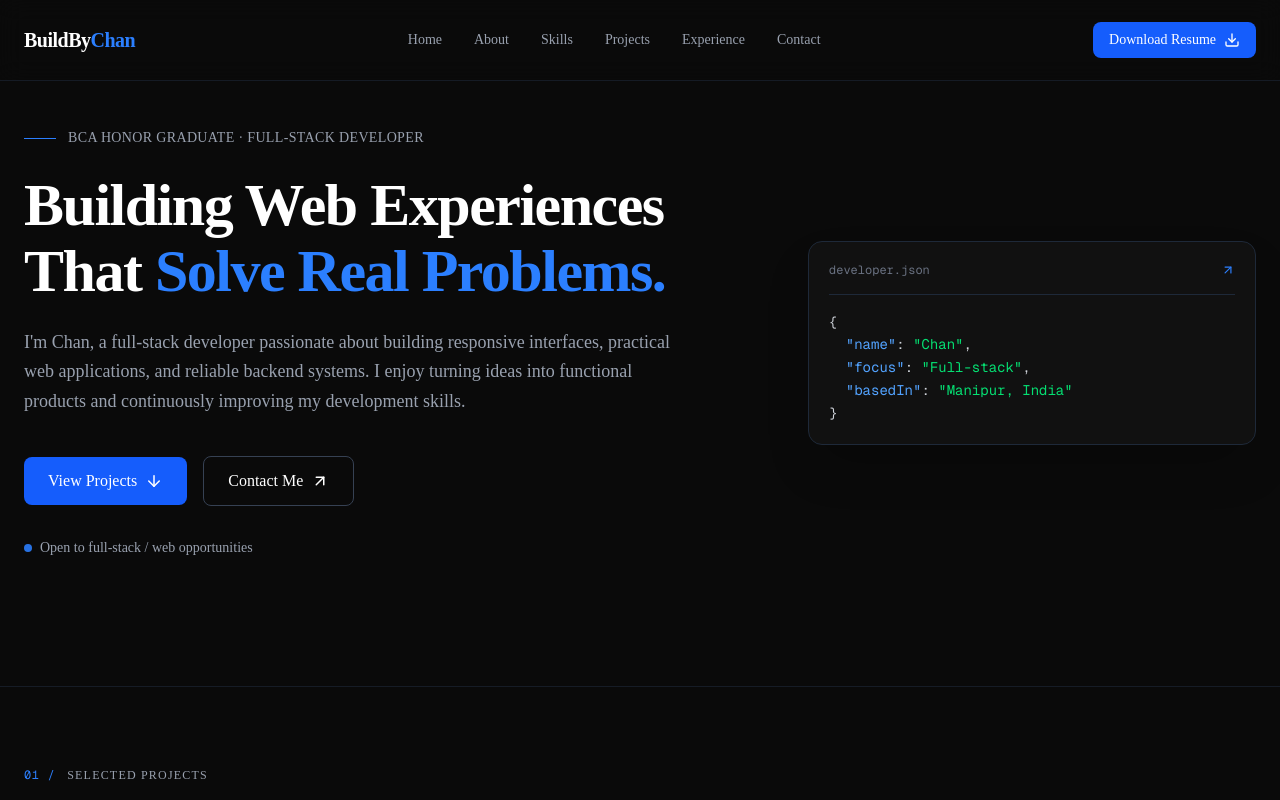
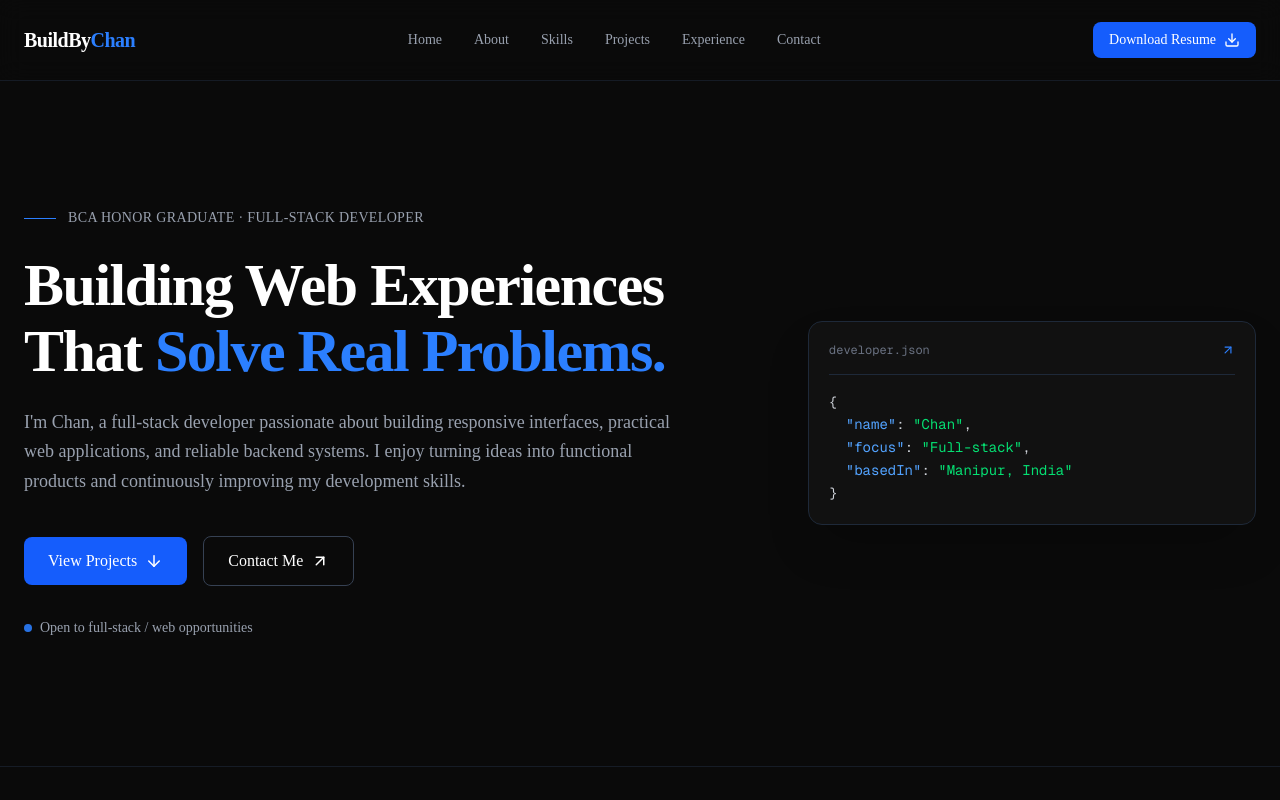
Before and after one commit to Chan420-cyber/Portfolio, a Next.js app: page / in a window 1280 px wide. Shown: the top 800 px of the page. Built offline with nearby package versions, Linux system fonts and the light colour scheme.

Commit message:
Update navbar and menu

```diff
--- a/app/page.tsx
+++ b/app/page.tsx
@@ -1,6 +1,6 @@
 "use client";
 
-import { useState } from "react";
+import { useEffect, useRef, useState } from "react";
 import {
   Download,
   ArrowUpRight,
@@ -73,7 +73,36 @@ const skills = [
 ];
 
 export default function Home() {
-  const [mobileMenuOpen, setMobileMenuOpen] = useState(false);
+  const [menuOpen, setMenuOpen] = useState(false);
+  const menuRef = useRef<HTMLDivElement>(null);
+
+  // Close menu on scroll or outside click
+  useEffect(() => {
+    const handleScroll = () => {
+      if (menuOpen) setMenuOpen(false);
+    };
+
+    const handleClickOutside = (event: MouseEvent) => {
+      const target = event.target as HTMLElement;
+      if (
+        menuRef.current &&
+        !menuRef.current.contains(target) &&
+        !target.closest('button[aria-label="Toggle menu"]')
+      ) {
+        setMenuOpen(false);
+      }
+    };
+
+    if (menuOpen) {
+      window.addEventListener("scroll", handleScroll, { passive: true });
+      document.addEventListener("mousedown", handleClickOutside);
+    }
+
+    return () => {
+      window.removeEventListener("scroll", handleScroll);
+      document.removeEventListener("mousedown", handleClickOutside);
+    };
+  }, [menuOpen]);
 
   return (
     <div className="min-h-screen bg-[#0a0a0a] text-white flex flex-col font-sans selection:bg-blue-600 selection:text-white overflow-x-hidden">
@@ -106,28 +135,31 @@ export default function Home() {
             <Download size={14} className="sm:w-4 sm:h-4" />
           </a>
 
-          {/* Mobile Menu Toggle (HAMBURGER — this was missing!) */}
+          {/* Mobile Menu Toggle */}
           <button
             className="md:hidden p-2 text-gray-300 hover:text-white transition-colors"
-            onClick={() => setMobileMenuOpen(!mobileMenuOpen)}
+            onClick={() => setMenuOpen(!menuOpen)}
             aria-label="Toggle menu"
           >
-            {mobileMenuOpen ? <X size={22} /> : <Menu size={22} />}
+            {menuOpen ? <X size={22} /> : <Menu size={22} />}
           </button>
         </div>
 
         {/* Mobile Dropdown Menu */}
-          {mobileMenuOpen && (
-            <div className="md:hidden border-t border-gray-800/60 bg-[#0a0a0a] px-4 py-4">
+        {menuOpen && (
+          <div
+            ref={menuRef}
+            className="md:hidden border-t border-gray-800/60 bg-[#0a0a0a] px-4 py-4"
+          >
             <nav className="flex flex-col gap-4 text-sm text-gray-300">
-                <a href="#" onClick={() => setMobileMenuOpen(false)} className="hover:text-white transition-colors">Home</a>
-                <a href="#about" onClick={() => setMobileMenuOpen(false)} className="hover:text-white transition-colors">About</a>
-                <a href="#skills" onClick={() => setMobileMenuOpen(false)} className="hover:text-white transition-colors">Skills</a>
-                <a href="#projects" onClick={() => setMobileMenuOpen(false)} className="hover:text-white transition-colors">Projects</a>
-                <a href="#experience" onClick={() => setMobileMenuOpen(false)} className="hover:text-white transition-colors">Experience</a>
-                <a href="#contact" onClick={() => setMobileMenuOpen(false)} className="hover:text-white transition-colors">Contact</a>
+              <a href="#" onClick={() => setMenuOpen(false)} className="hover:text-white transition-colors">Home</a>
+              <a href="#about" onClick={() => setMenuOpen(false)} className="hover:text-white transition-colors">About</a>
+              <a href="#skills" onClick={() => setMenuOpen(false)} className="hover:text-white transition-colors">Skills</a>
+              <a href="#projects" onClick={() => setMenuOpen(false)} className="hover:text-white transition-colors">Projects</a>
+              <a href="#experience" onClick={() => setMenuOpen(false)} className="hover:text-white transition-colors">Experience</a>
+              <a href="#contact" onClick={() => setMenuOpen(false)} className="hover:text-white transition-colors">Contact</a>
 
-                {/* Mobile Resume Button — lives INSIDE the dropdown */}
+              {/* Mobile Resume Button */}
               <a
                 href="/CHANYAHOR_FullStack_Developer_Resume.pdf"
                 download="CHANYAHOR_FullStack_Developer_Resume.pdf"
@@ -141,7 +173,7 @@ export default function Home() {
         )}
       </header>
 
-      <main className="flex-1 w-full">
+      <main className="flex-1 w-full pt-16 sm:pt-20">
 
         {/* ================= HERO SECTION ================= */}
         <section className="max-w-7xl mx-auto px-4 sm:px-6 py-12 sm:py-20 lg:py-32 grid grid-cols-1 lg:grid-cols-12 gap-10 lg:gap-16">
@@ -158,16 +190,14 @@ export default function Home() {
               I'm Chan, a full-stack developer passionate about building responsive interfaces, practical web applications, and reliable backend systems. I enjoy turning ideas into functional products and continuously improving my development skills.
             </p>
             <div className="flex flex-wrap items-center gap-3 sm:gap-4 mb-6 sm:mb-8">
-              <button className="flex items-center gap-2 bg-blue-600 hover:bg-blue-700 text-white text-sm sm:text-base font-medium px-5 sm:px-6 py-2.5 sm:py-3 rounded-md transition-colors">
-                <a href="#projects" className="hover:text-white transition-colors">
-                View Projects</a>
+              <a href="#projects" className="flex items-center gap-2 bg-blue-600 hover:bg-blue-700 text-white text-sm sm:text-base font-medium px-5 sm:px-6 py-2.5 sm:py-3 rounded-md transition-colors">
+                View Projects
                 <ArrowDown size={16} className="sm:w-[18px] sm:h-[18px]" />
-              </button>
-              <button className="flex items-center gap-2 border border-gray-700 hover:border-gray-500 hover:bg-gray-900 text-white text-sm sm:text-base font-medium px-5 sm:px-6 py-2.5 sm:py-3 rounded-md transition-colors">
-                <a href="#contact" className="hover:text-white transition-colors">
-                  Contact Me</a>
+              </a>
+              <a href="#contact" className="flex items-center gap-2 border border-gray-700 hover:border-gray-500 hover:bg-gray-900 text-white text-sm sm:text-base font-medium px-5 sm:px-6 py-2.5 sm:py-3 rounded-md transition-colors">
+                Contact Me
                 <ArrowUpRight size={16} className="sm:w-[18px] sm:h-[18px]" />
-              </button>
+              </a>
             </div>
             <div className="flex items-center gap-2 text-xs sm:text-sm text-gray-400">
               <span className="w-2 h-2 rounded-full bg-blue-500 animate-pulse"></span>
@@ -392,10 +422,10 @@ export default function Home() {
               <p className="text-gray-400 text-sm sm:text-lg mb-6 sm:mb-8 max-w-xl">
                 Hiring a Full-Stack Developer? I'd love to connect about web development opportunities.
               </p>
-              <button className="flex items-center gap-2 bg-blue-600 hover:bg-blue-700 text-white text-sm sm:text-base font-medium px-5 sm:px-6 py-2.5 sm:py-3 rounded-md transition-colors mb-5 sm:mb-6">
+              <a href="mailto:ashimrayahor@gmail.com" className="inline-flex items-center gap-2 bg-blue-600 hover:bg-blue-700 text-white text-sm sm:text-base font-medium px-5 sm:px-6 py-2.5 sm:py-3 rounded-md transition-colors mb-5 sm:mb-6">
                 Contact Me
                 <ArrowUpRight size={16} className="sm:w-[18px] sm:h-[18px]" />
-              </button>
+              </a>
               <div className="flex items-center gap-2 text-xs sm:text-sm text-gray-400">
                 <span className="w-2 h-2 rounded-full bg-blue-500 animate-pulse"></span>
                 Open to full-stack / web opportunities
@@ -423,7 +453,7 @@ export default function Home() {
                   </div>
                   <div className="min-w-0">
                     <h4 className="text-sm font-medium">GitHub</h4>
-                    <p className="text-xs text-gray-500 truncate">Chan420-cyber(Chan)</p>
+                    <p className="text-xs text-gray-500 truncate">Chan420-cyber (Chan)</p>
                   </div>
                 </div>
                 <ArrowUpRight size={16} className="text-gray-500 group-hover:text-white transition-colors shrink-0" />
@@ -436,7 +466,7 @@ export default function Home() {
                   </div>
                   <div className="min-w-0">
                     <h4 className="text-sm font-medium">LinkedIn</h4>
-                    <p className="text-xs text-gray-500 truncate">www.linkedin.com/in/ashimray</p>
+                    <p className="text-xs text-gray-500 truncate">linkedin.com/in/ashimray</p>
                   </div>
                 </div>
                 <ArrowUpRight size={16} className="text-gray-500 group-hover:text-white transition-colors shrink-0" />
```
Lines whose indentation alone changed are shown as unchanged.
